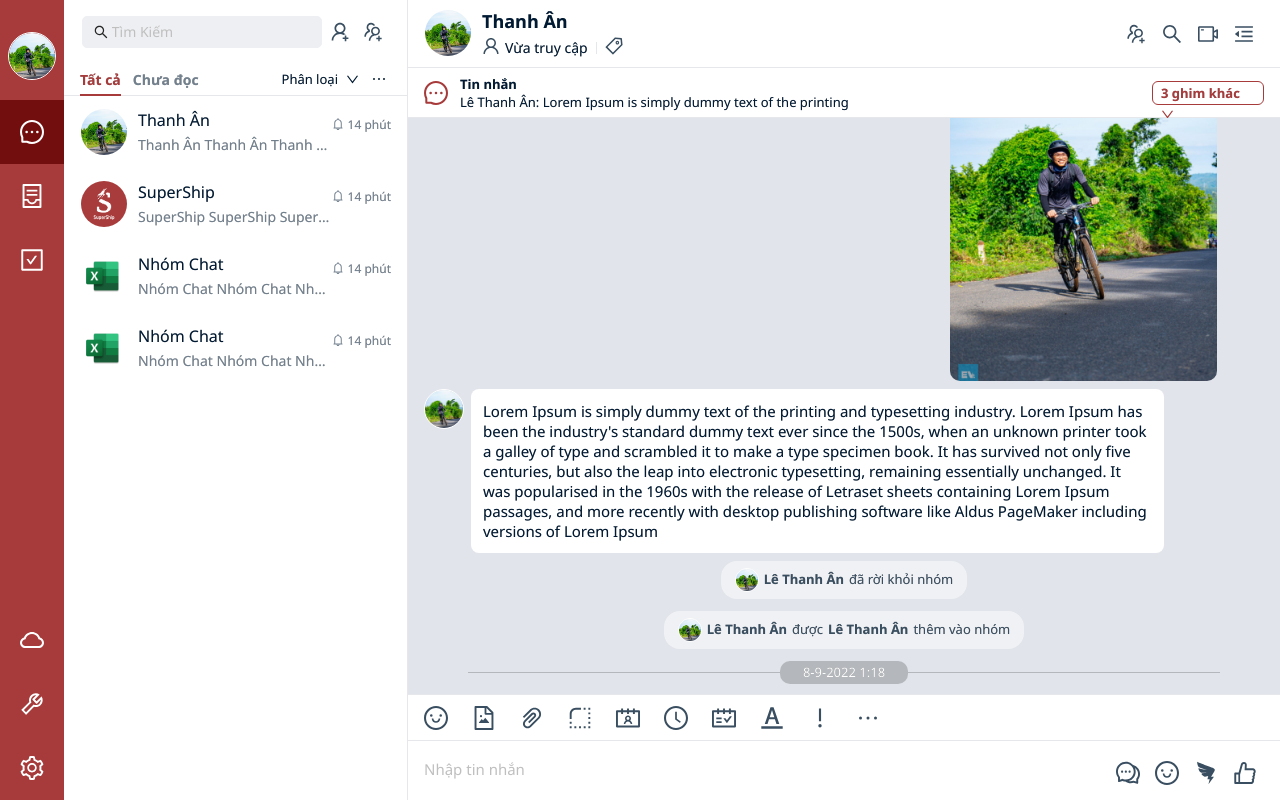
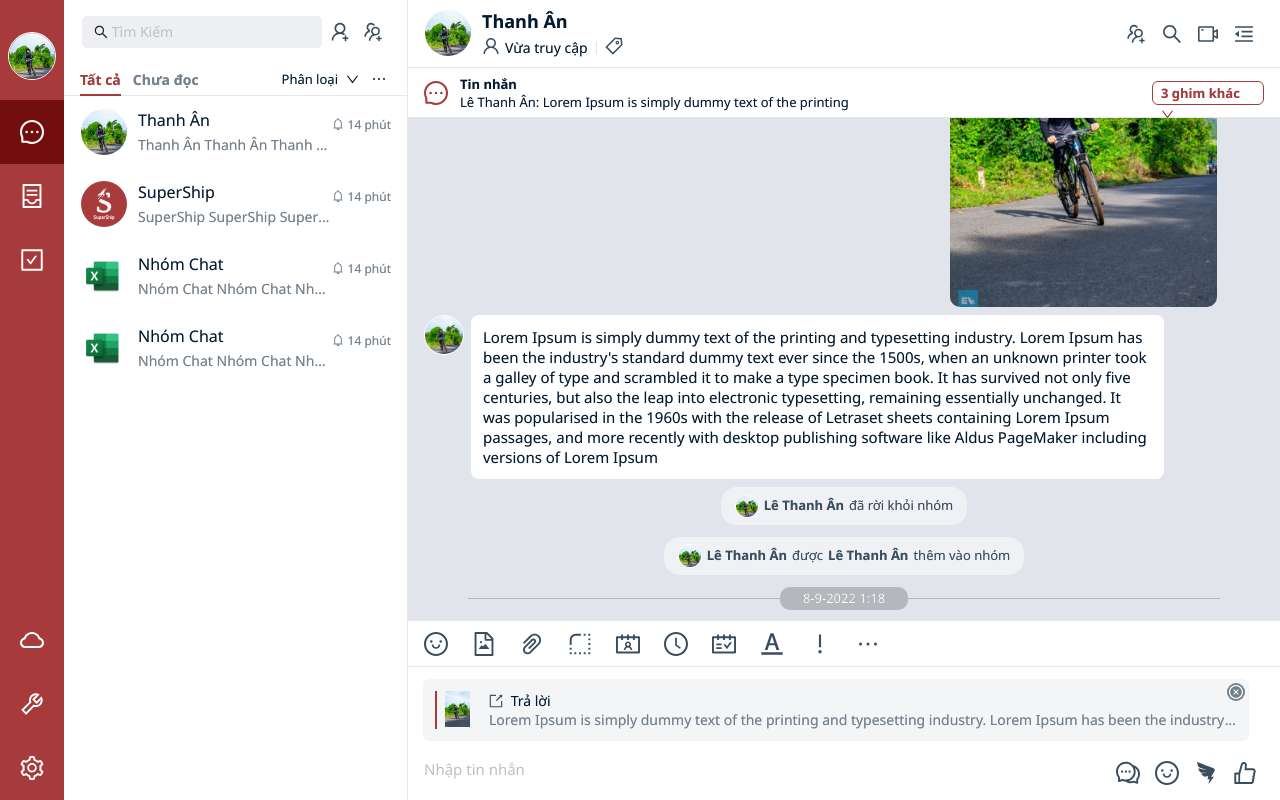
Before and after one commit to thanhan11315/Chat, a React (Create React App) app: page / in a window 1280 px wide. Built offline with nearby package versions, Linux system fonts and the light colour scheme.

Commit message:
test div compoment and make comment

```diff
--- /dev/null
+++ b/src/components/answerInput/Answerinput.js
@@ -0,0 +1,37 @@
+import React from "react";
+import { Row } from "antd";
+import { ExportOutlined, CloseCircleOutlined } from "@ant-design/icons";
+import AvatarAn from "../../assets/images/AvatarAn.jpg";
+import "./AnswerInput.css";
+
+function AnswerInput() {
+  return (
+    <Row className="answer-input-box">
+      <div className="border-right" />
+      <div className="answer-image">
+        <img alt="img not load" src={AvatarAn} />
+      </div>
+      <div className="answer-content">
+        <div className="answer">
+          <ExportOutlined /> Trả lời
+        </div>
+        <div className="content">
+          Lorem Ipsum is simply dummy text of the printing and typesetting
+          industry. Lorem Ipsum has been the industry's standard dummy text ever
+          since the 1500s, when an unknown printer took a galley of type and
+          scrambled it to make a type specimen book. It has survived not only
+          five centuries, but also the leap into electronic typesetting,
+          remaining essentially unchanged. It was popularised in the 1960s with
+          the release of Letraset sheets containing Lorem Ipsum passages, and
+          more recently with desktop publishing software like Aldus PageMaker
+          including versions of Lorem Ipsum
+        </div>
+      </div>
+      <div className="delete">
+        <CloseCircleOutlined />
+      </div>
+    </Row>
+  );
+}
+
+export default AnswerInput;
--- a/src/layouts/DefaultLayout/index.css
+++ b/src/layouts/DefaultLayout/index.css
@@ -1456,6 +1456,89 @@ li {
 
 /*  */
 
+/* answer-input */
+
+.nav-chat .answer-input-box {
+  margin: 12px 15px 0;
+  background-color: var(--NG10);
+  border: none;
+  padding: 12px;
+  min-width: 150px;
+  border-radius: 6px;
+  position: relative;
+}
+
+.nav-chat .answer-input-box:hover {
+  background-color: var(--lst-item-hover);
+}
+
+.nav-chat .answer-input-box .border-right {
+  width: 2px;
+  min-width: 2px;
+  background-color: var(--B60);
+  margin-right: 8px;
+}
+
+.nav-chat .answer-input-box .answer-image {
+  min-width: 36px;
+  height: 36px;
+  margin-right: 8px;
+  display: flex;
+  align-items: center;
+}
+
+.nav-chat .answer-input-box .answer-image img {
+  height: 36px;
+}
+
+.nav-chat .answer-input-box .answer-content {
+  overflow: hidden;
+}
+
+.nav-chat .answer-input-box .answer-content .answer {
+  user-select: none;
+}
+
+.nav-chat .answer-input-box .answer-content .answer .anticon svg {
+  font-size: 14px;
+  width: 14px;
+  height: 14px;
+  margin-right: 4px;
+  color: var(--NG80);
+}
+
+.nav-chat .answer-input-box .answer-content .content {
+  color: var(--text-quote);
+  user-select: none;
+  overflow: hidden;
+  text-overflow: ellipsis;
+  white-space: nowrap;
+}
+
+.nav-chat .answer-input-box .delete {
+  width: 18px;
+  height: 18px;
+  cursor: pointer;
+  background-color: var(--N80);
+  position: absolute;
+  top: 4px;
+  right: 4px;
+  display: flex;
+  align-items: center;
+  justify-content: center;
+  border-radius: 50%;
+}
+
+.nav-chat .answer-input-box .delete:hover {
+  background-color: var(--B60);
+}
+
+.nav-chat .answer-input-box .delete .anticon svg {
+  font-weight: 400;
+  color: #fff;
+}
+
+/* answer-input */
 .wrapper-modal-information .box-profile-action {
   padding-left: 20px;
   border-top: 8px solid var(--border);
--- a/src/layouts/DefaultLayout/index.js
+++ b/src/layouts/DefaultLayout/index.js
@@ -39,8 +39,10 @@ import {
 } from "@ant-design/icons";
 import React from "react";
 import "./index.css";
-import InPutSearch from "../../components/InPutSearch";
-
+// compoment
+import InPutSearch from "../../components/inPutSearch/InPutSearch";
+import AnswerInput from "../../components/answerInput/Answerinput";
+//
 import SuperShipLogo from "../../assets/images/SuperShipLogo.png";
 
 import AvatarAn from "../../assets/images/AvatarAn.jpg";
@@ -424,7 +426,6 @@ function DefaultLayout({ children }) {
         return AvatarAn;
     }
   };
-
   const onClickAllTitle = () => {
     document
       .querySelector("#wrapper .box-nav-2 .title-nav-2 .all")
@@ -486,6 +487,10 @@ function DefaultLayout({ children }) {
     }, 1);
   };
   // Modal
+
+  // rendercontent
+
+  // rendercontent
 
   return (
     <>
@@ -1130,7 +1135,14 @@ function DefaultLayout({ children }) {
                 <EllipsisOutlined />
               </div>
             </Row>
-            <Row className={`nav-chat ${focusInput}`}>
+            <div className={`nav-chat ${focusInput}`}>
+              {/* answer-input */}
+
+              <AnswerInput />
+
+              {/* answer-input */}
+
+              <Row>
                 <div className="input-chat">
                   <TextArea
                     onChange={onChangeChat}
@@ -1178,6 +1190,7 @@ function DefaultLayout({ children }) {
                   </div>
                 </Row>
               </Row>
+            </div>
           </div>
         </Col>
         <Col className={`box-nav-4 ${hiddenRightNav}`}>
```
Also changed, not shown: src/components/answerInput/AnswerInput.css (added), src/components/inPutSearch/InPutSearch.css (renamed from src/components/InPutSearch.css), src/components/inPutSearch/InPutSearch.js (renamed from src/components/InPutSearch.js). Lines whose indentation alone changed are shown as unchanged.
